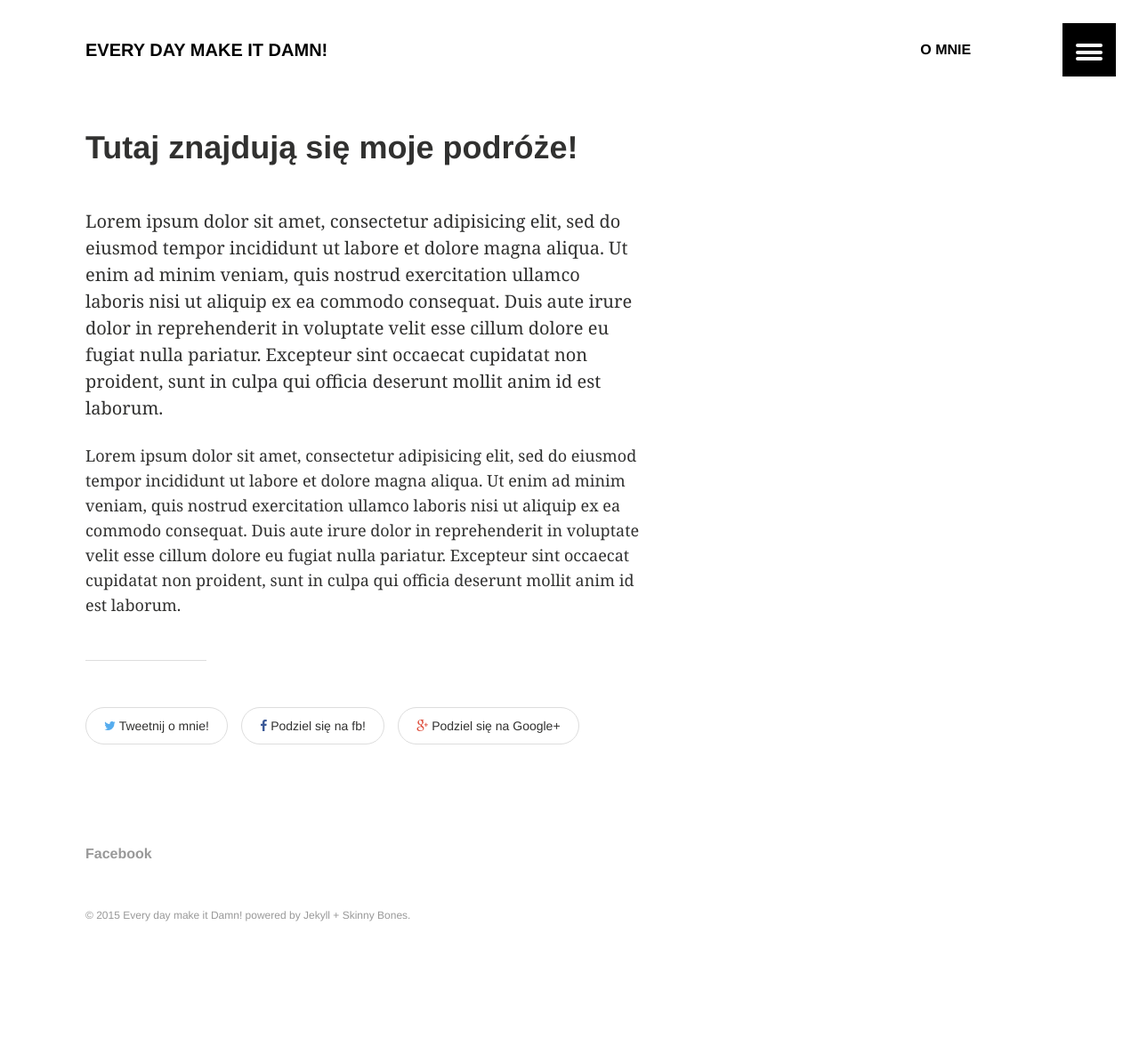
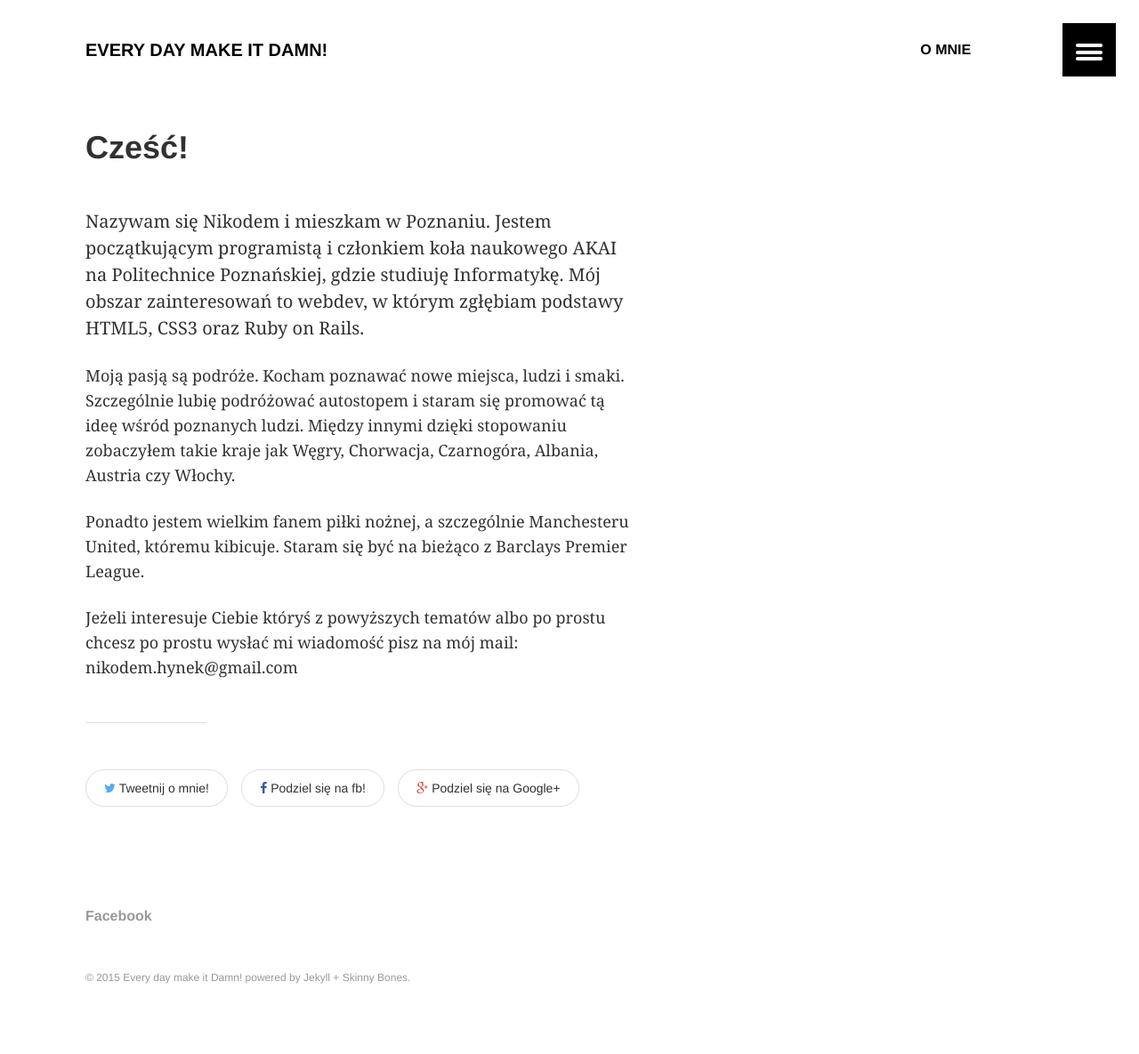
Before and after one commit to nikodamn/nikodamn.github.io, a Jekyll site: the page built from omnie/index.md, in a window 1280 px wide. Shown: the whole page at 89% size. Built offline with Jekyll 4.4.1, drawn with Linux system fonts in a browser that asks for light colours; before the commit the page ends 1115 px from its top, so only the background shows below that.

Commit message:
Update 'about me'

```diff
--- a/omnie/index.md
+++ b/omnie/index.md
@@ -1,6 +1,6 @@
 ---
 layout: media
-title: "Tutaj znajdują się moje podróże!"
+title: "Cześć!"
 date:
 modified:
 excerpt: "Małe i duże"
@@ -11,16 +11,10 @@ image:
 ads: false
 ---
 
-Lorem ipsum dolor sit amet, consectetur adipisicing elit, sed do eiusmod
-tempor incididunt ut labore et dolore magna aliqua. Ut enim ad minim veniam,
-quis nostrud exercitation ullamco laboris nisi ut aliquip ex ea commodo
-consequat. Duis aute irure dolor in reprehenderit in voluptate velit esse
-cillum dolore eu fugiat nulla pariatur. Excepteur sint occaecat cupidatat non
-proident, sunt in culpa qui officia deserunt mollit anim id est laborum.
+Nazywam się Nikodem i mieszkam w Poznaniu. Jestem początkującym programistą i członkiem koła naukowego AKAI na Politechnice Poznańskiej, gdzie studiuję Informatykę. Mój obszar zainteresowań to webdev, w którym zgłębiam podstawy HTML5, CSS3 oraz Ruby on Rails.
 
-Lorem ipsum dolor sit amet, consectetur adipisicing elit, sed do eiusmod
-tempor incididunt ut labore et dolore magna aliqua. Ut enim ad minim veniam,
-quis nostrud exercitation ullamco laboris nisi ut aliquip ex ea commodo
-consequat. Duis aute irure dolor in reprehenderit in voluptate velit esse
-cillum dolore eu fugiat nulla pariatur. Excepteur sint occaecat cupidatat non
-proident, sunt in culpa qui officia deserunt mollit anim id est laborum.
+Moją pasją są podróże. Kocham poznawać nowe miejsca, ludzi i smaki. Szczególnie lubię podróżować autostopem i staram się promować tą ideę wśród poznanych ludzi. Między innymi dzięki stopowaniu zobaczyłem takie kraje jak Węgry, Chorwacja, Czarnogóra, Albania, Austria czy Włochy.
+
+Ponadto jestem wielkim fanem piłki nożnej, a szczególnie Manchesteru United, któremu kibicuje. Staram się być na bieżąco z Barclays Premier League.
+
+Jeżeli interesuje Ciebie któryś z powyższych tematów albo po prostu chcesz po prostu wysłać mi wiadomość pisz na mój mail: nikodem.hynek@gmail.com
```
